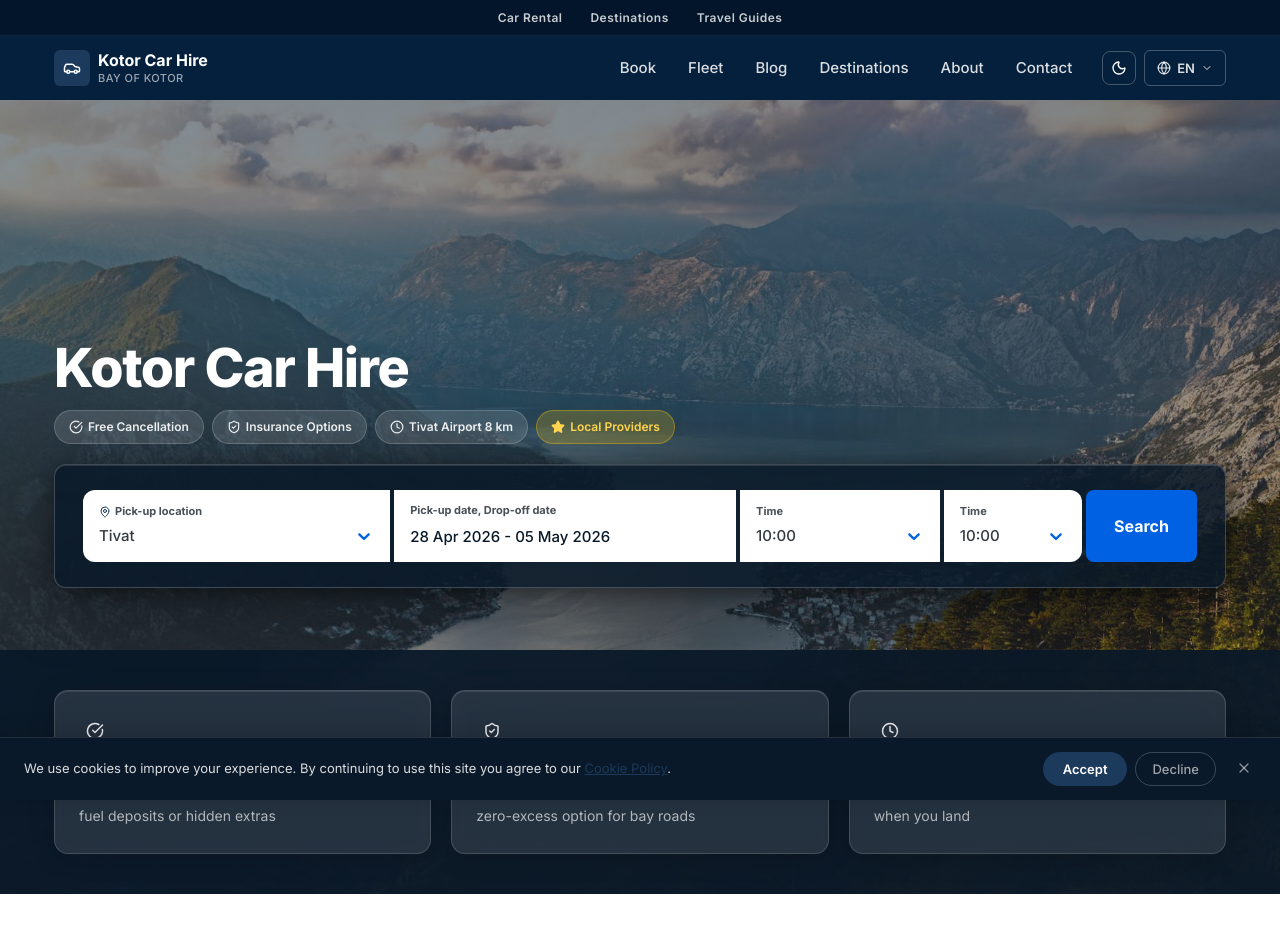
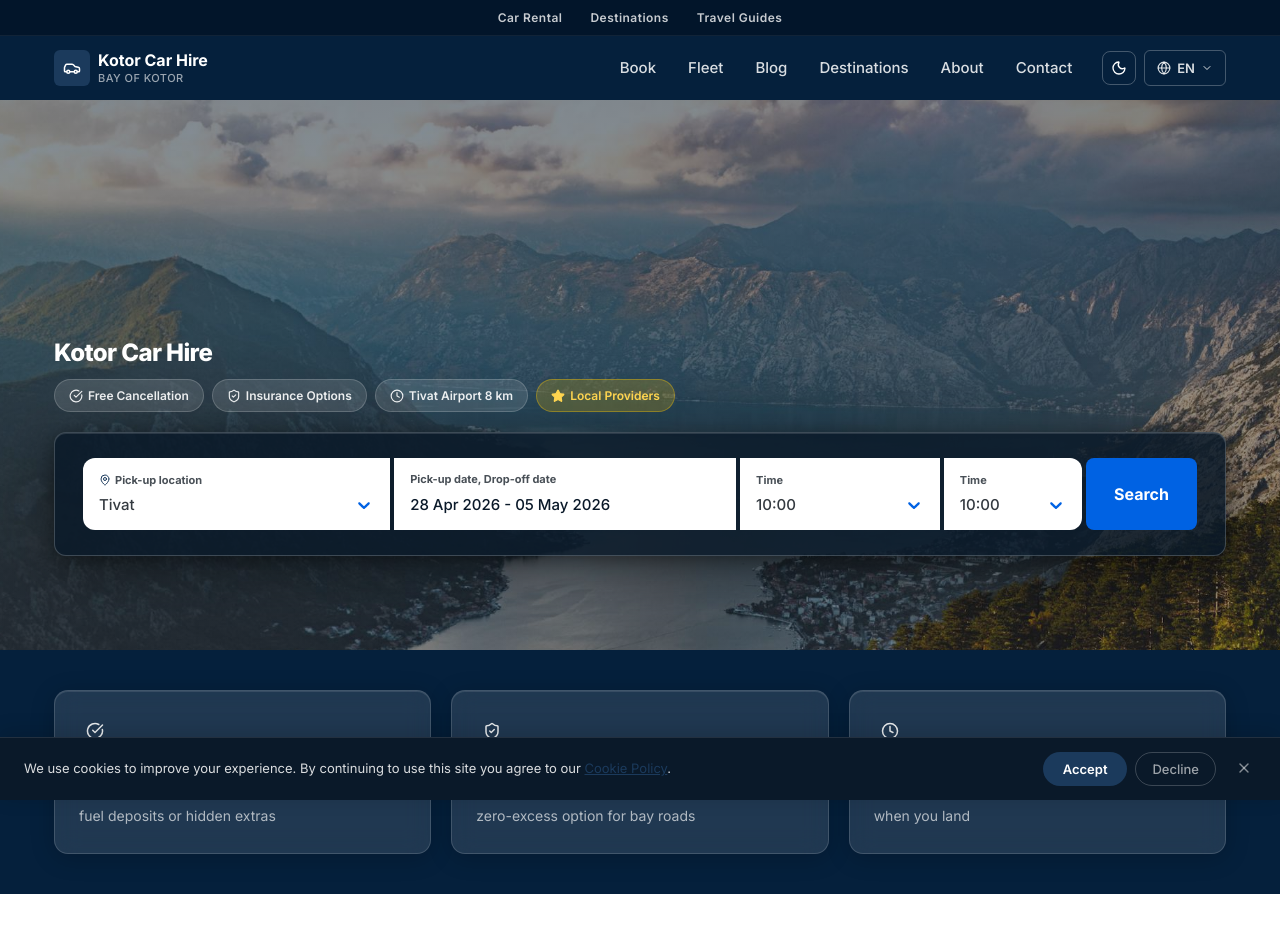
Before and after one commit to pixelpowder/kotorcarhire, a Next.js app: page / in a window 1280 px wide. Shown: the top 952 px of the page. Built offline with nearby package versions, Linux system fonts and the light colour scheme.

Commit message:
Fix trust strip bleeding over hero in Chrome

```diff
--- a/src/App.css
+++ b/src/App.css
@@ -725,7 +725,9 @@ button.mobile-drawer__theme {
 }
 
 .hero__headline {
-  font-size: clamp(28px, 4.2vw, 56px);
+  /* Removed white-space:nowrap + text-overflow:ellipsis — those were
+     truncating long translations (RU, FR). Multi-line headline handles
+     length variation per locale gracefully. */
   font-weight: 900;
   color: var(--on-inverse);
   line-height: 1.05;
@@ -733,9 +735,34 @@ button.mobile-drawer__theme {
   max-width: 100%;
   margin-bottom: 14px;
   padding: 0;
-  white-space: nowrap;
-  overflow: hidden;
-  text-overflow: ellipsis;
+}
+
+/* Two-line hero headline: line 1 = destination anchor, line 2 = service.
+   Both lines same size + weight so the H1 reads as one cohesive brand
+   headline split across two lines. */
+.hero__headline--two-line {
+  display: flex;
+  flex-direction: column;
+  align-items: flex-start;
+  gap: 2px;
+}
+.hero__headline-line1,
+.hero__headline-line2 {
+  display: block;
+  font-size: clamp(48px, 12vw, 88px);
+  font-weight: 900;
+  letter-spacing: -0.025em;
+  line-height: 1;
+}
+
+.booking-card__urgency {
+  margin: 12px 0 0;
+  text-align: center;
+  font-size: 11.5px;
+  font-weight: 500;
+  color: rgba(255, 255, 255, 0.6);
+  line-height: 1.4;
+  letter-spacing: 0.01em;
 }
 
 .hero__badges {
@@ -1029,13 +1056,11 @@ select.booking-field__input {
 
 /* ─── TRUST STRIP ──────────────────────────────────────── */
 .trust-strip {
-  background: rgba(10, 25, 41, 0.93);
-  backdrop-filter: blur(80px);
-  -webkit-backdrop-filter: blur(80px);
+  background: rgb(5, 32, 60);
   padding: 40px 0;
   position: relative;
   overflow: hidden;
-  z-index: 0;
+  z-index: 3;
 }
 
 .trust-strip::before { display: none; }
```
